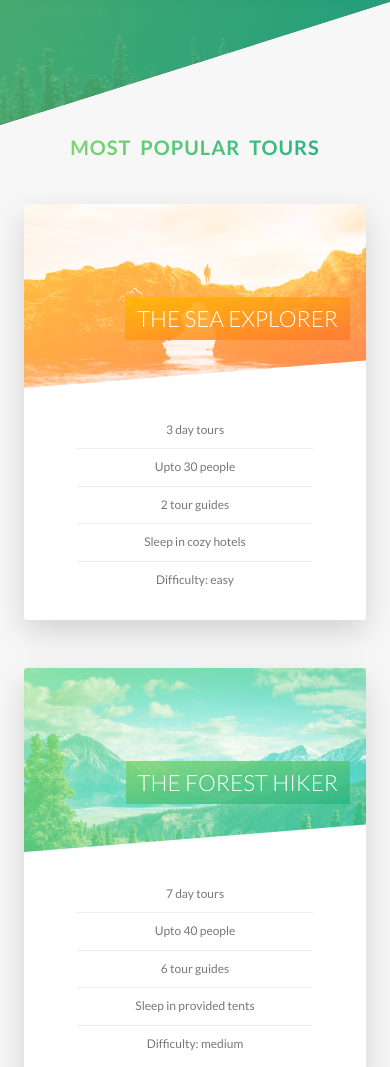
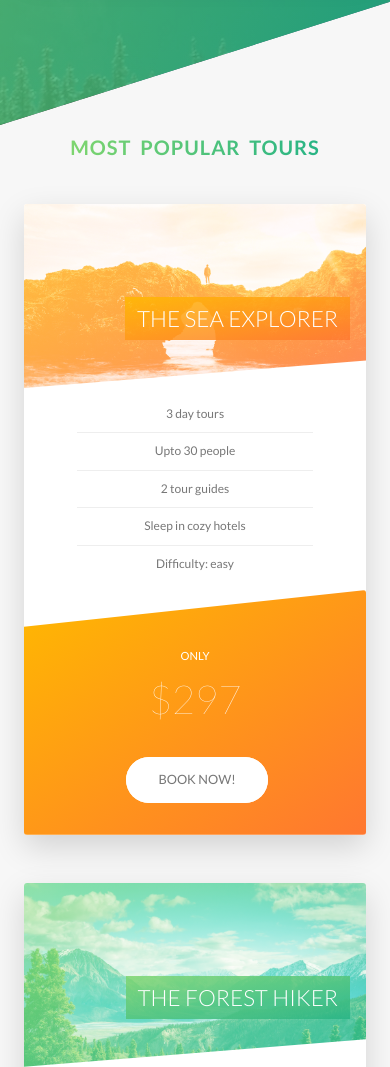
Before and after one commit to safwan6395/natours-website, a website: page index.html in a window 390 px wide. Shown: the part 2434-3501 px from the top of the page. Drawn offline with Linux system fonts and the light colour scheme.

Commit message:
Make tour, stories and booking section responsive

```diff
--- a/sass/components/_card.scss
+++ b/sass/components/_card.scss
@@ -69,8 +69,6 @@
           $color-secondary-dark
         ),
         url(../img/nat-5.jpg);
-
-
     }
 
     &--2 {
@@ -177,4 +175,53 @@
     font-size: 6rem;
     font-weight: 100;
   }
+
+  @include respond(tab-port) {
+    height: auto;
+    border-radius: 3px;
+    background-color: $color-white;
+    box-shadow: 0 1.5rem 4rem rgba($color-black, 0.15);
+
+    &__side {
+      height: auto;
+      position: relative;
+      box-shadow: none;
+
+      &--front {
+        background-color: $color-white;
+      }
+
+      &--back {
+        transform: rotateY(0);
+        clip-path: polygon(0 15%, 100% 0, 100% 100%, 0 100%);
+      }
+    }
+
+    &:hover &__side--front {
+      transform: rotateY(0);
+    }
+
+    &__details {
+      padding: 1rem 3rem;
+    }
+
+    &__cta {
+      position: relative;
+      left: 0;
+      top: 0;
+      transform: translate(0);
+      width: 100%;
+      text-align: center;
+      padding: 7rem 4rem 4rem 4rem;
+    }
+
+    &__price-box {
+      color: $color-white;
+      margin-bottom: 3rem;
+    }
+
+    &__price-value {
+      font-size: 5rem;
+    }
+  }
 }
--- a/sass/components/_form.scss
+++ b/sass/components/_form.scss
@@ -15,6 +15,10 @@
     border: none;
     border-bottom: 3px solid transparent;
     transition: all 0.3s;
+
+    @include respond(tab-port) {
+      width: 100%;
+    }
 
     &:focus {
       outline: none;
@@ -49,6 +53,11 @@
   &__radio-group {
     width: 49%;
     display: inline-block;
+
+    @include respond(phone) {
+      width: 100%;
+      margin-bottom: 2rem;
+    }
   }
 
   &__radio-input {
--- a/sass/components/_story.scss
+++ b/sass/components/_story.scss
@@ -9,8 +9,22 @@
   font-size: $default-font-size;
   transform: skewX(-12deg);
 
+  @include respond(tab-port) {
+    width: 100%;
+    padding: 4rem;
+    padding-left: 7rem;
+  }
+
+  @include respond(phone) {
+    transform: skewX(0);
+  }
+
   & > * {
     transform: skewX(12deg);
+
+    @include respond(phone) {
+      transform: skewX(0);
+    }
   }
 
   &__shape {
@@ -31,7 +45,7 @@
     top: 50%;
     left: 50%;
     transform: translate(-50%, -50%) scale(1.2);
-    transition: transform 0.5s ;
+    transition: transform 0.5s;
   }
 
   &__caption {
--- a/sass/layout/_navigation.scss
+++ b/sass/layout/_navigation.scss
@@ -14,6 +14,7 @@
     z-index: 2000;
     box-shadow: 0 1rem 2rem rgba($color-black, 0.1);
     text-align: center;
+    -webkit-tap-highlight-color: transparent;
     cursor: pointer;
 
     @include respond(tab-port) {
@@ -98,6 +99,7 @@
       background-size: 220%;
       padding: 1rem 2rem;
       transition: all 0.4s;
+      -webkit-tap-highlight-color: transparent;
     }
 
     &:hover,
--- a/sass/pages/_home.scss
+++ b/sass/pages/_home.scss
@@ -74,11 +74,39 @@
   background-size: 100%; // same as writing cover
   background-repeat: 3px;
   box-shadow: 0 1.5rem 4rem rgba($color-black, 0.2);
+  border-radius: 3px;
 
-  height: 50rem;
+  @include respond(tab-land) {
+    background-image: linear-gradient(
+        105deg,
+        rgba($color-white, 0.9) 0%,
+        rgba($color-white, 0.9) 65%,
+        transparent 65%
+      ),
+      url(../img/nat-10.jpg);
+    background-size: cover;
+  }
+
+  @include respond(tab-port) {
+    background-image: linear-gradient(
+        to right,
+        rgba($color-white, 0.9) 0%,
+        rgba($color-white, 0.9) 100%
+      ),
+      url(../img/nat-10.jpg);
+  }
 
   &__form {
     width: 50%;
     padding: 6rem;
+
+    @include respond(tab-land) {
+      width: 65%;
+    }
+
+    @include respond(tab-port) {
+      padding: 3rem;
+      width: 100%;
+    }
   }
 }
```
Also changed, not shown: css/style.css, 1 other file.
